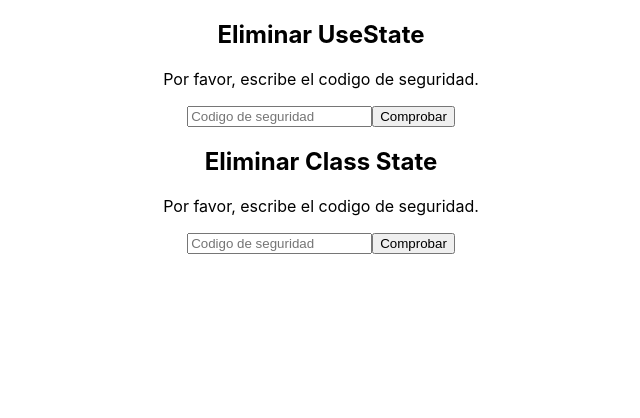
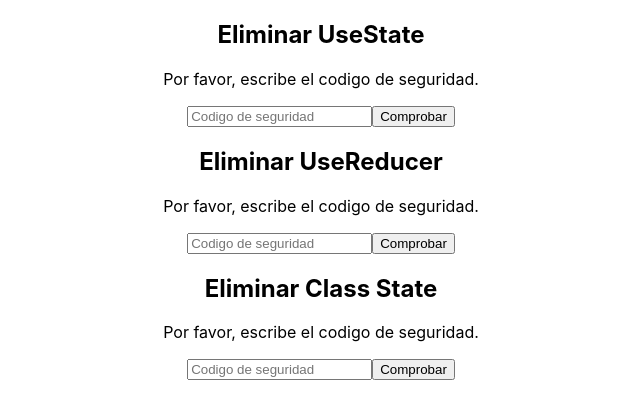
Before and after one commit to xiomaraescobar/manejo-del-estado-con-react, a React (Create React App) app: page / in a window 1280 px wide. Shown: the top 418 px of the page, without its empty margins (319-959 px from the left). Built offline with nearby package versions, Linux system fonts and the light colour scheme.

Commit message:
useReducer

```diff
--- a/src/App.js
+++ b/src/App.js
@@ -1,6 +1,7 @@
 import React from 'react';
 import {UseState} from './UseState'
 import {ClassState} from './ClassState'
+import {UseReducer} from './UseReducer'
 import './App.css';
 
 
@@ -8,6 +9,7 @@ function App() {
   return (
     <div className="App">
       <UseState />
+      <UseReducer />
       <ClassState name='Class State'/>
     </div>
   );
--- /dev/null
+++ b/src/UseReducer.js
@@ -0,0 +1,138 @@
+import React from "react";
+
+const SECURITY_CODE = 'nada'
+
+function UseReducer() {
+
+  const [state, dispatch] = React.useReducer(reducer, initialState)
+  React.useEffect(() => {
+    if (!!state.loading) {
+      setTimeout(() => {
+        if (state.value === SECURITY_CODE) {
+          //onConfirm()
+          dispatch({type: 'CONFIRM'})
+        } else {
+          //onError()
+          dispatch({type: 'ERROR'})
+
+        }
+      }, 3000)
+    }
+
+  }, [state.loading])
+
+  if (!state.confirmed && !state.deleted) {
+    return (
+      <>
+        <div>
+          <h2>Eliminar UseReducer</h2>
+          <p>Por favor, escribe el codigo de seguridad.</p>
+          {
+            (state.error && !state.loading) && (
+              <p>Error: El codigo es incorrecto</p>
+            )
+          }
+          {
+            state.loading && (
+              <p>Cargando...</p>
+            )
+          }
+          <input type="text"
+            value={state.value}
+            onChange={(event) => {
+              //onWrite(event.target.value)
+          dispatch({type: 'WRITE', payload: event.target.value})
+
+            }}
+            placeholder='Codigo de seguridad' />
+          <button onClick={() =>
+            //onCheck()
+          dispatch({type: 'CHECK'})
+
+            }>Comprobar</button>
+        </div>
+      </>
+    )
+  } else if (!!state.confirmed && !state.deleted) {
+    return (
+      <>
+        <p>
+          pedimos confirmacion. ¿Esta seguro?
+        </p>
+        <button
+          onClick={() => {
+            //onDelete()
+          dispatch({type: 'DELETE'})
+
+          }}
+        >Si, Eliminar</button>
+        <button onClick={() => {
+          //onReset()
+          dispatch({type: 'RESET'})
+
+
+        }}>No, volver</button>
+      </>
+    )
+  } else {
+    return (
+      <>
+        <p>
+          Eliminado con exito
+        </p>
+        <button onClick={() => {
+          //onReset()
+          dispatch({type: 'RESET'})
+
+        }}>Recuperar useState</button>
+      </>
+    )
+  }
+}
+
+const initialState = {
+  value: '',
+  error: false,
+  loading: false,
+  deleted: false,
+  confirmed: false,
+}
+const reducerObject = (state, payload) => ({
+  'CONFIRM': {
+    ...state,
+    loading: false,
+    error: false,
+    confirmed: true,
+  },
+  'ERROR': {
+    ...state,
+    loading: false,
+    error: true,
+  },
+  'WRITE': {
+    ...state,
+    value: payload
+  },
+  'CHECK': {
+    ...state,
+    loading: true,
+  },
+  'DELETE': {
+    ...state,
+    deleted: true,
+    value: ''
+  },
+  'RESET': {
+    ...state,
+    deleted: false,
+    confirmed: false,
+    value: ''
+  }
+})
+
+const reducer = (state, action) => {
+  return(reducerObject(state, action.payload)[action.type] ||state)
+}
+
+
+export { UseReducer}
--- a/src/UseState.js
+++ b/src/UseState.js
@@ -9,7 +9,7 @@ function UseState() {
     error: false,
     loading: false,
     deleted: false,
-    completed: false,
+    confirmed: false,
   })
 
    const onConfirm = () => {
```
